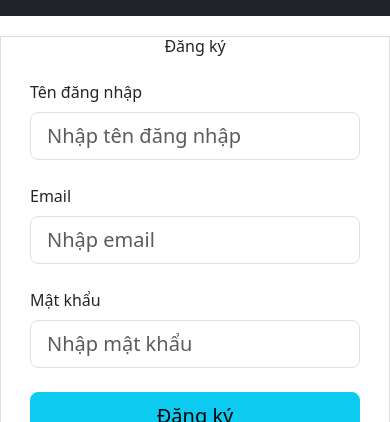
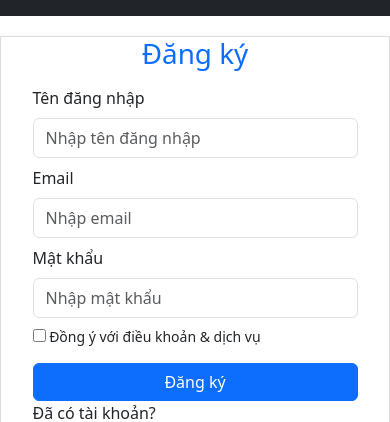
Before and after one commit to vikhoa911/Duan, a PHP site: page /index.php?act=dangky in a window 390 px wide. Shown: the top 422 px of the page. Run offline with PHP 8.4, Linux system fonts and the light colour scheme; some libraries are stand-ins or nearby versions.

Commit message:
sửa lại đăng nhập đăng ký và spct nam nữ

```diff
--- a/index.php
+++ b/index.php
@@ -30,21 +30,27 @@ if (isset($_GET['act']) && $_GET['act'] != "") {
                     $ten_dang_nhap = $_POST['ten_dang_nhap'];
                     $mat_khau = $_POST['mat_khau'];
                     $checkuser = check_user($ten_dang_nhap, $mat_khau);
+
                     if (is_array($checkuser)) {
                         $_SESSION['ten_dang_nhap'] = $checkuser;
                         header('Location:index.php');
                     } else {
-                    $thongbao = "Sai tài khoản hoặc mật khẩu ! <br> Bạn có thể đăng ký.";
+                        // Thêm thông báo lỗi với liên kết "Quên mật khẩu" và "Đăng ký"
+                        $thongbao = "Sai tài khoản hoặc mật khẩu! <br>
+                                    <a href='index.php?act=quenmatkhau'>Quên mật khẩu?</a> ";
                     }
                 }
                 include "views/dangnhap.php";
                 break;
 
+
         case 'thoat':
             session_destroy();
             header('Location:index.php');
             break;
-
+            case 'home2':
+                include "views/home2.php"; // Hiển thị trang "nam"
+                break;
         case 'nam':
             include "views/nam.php"; // Hiển thị trang "nam"
             break;
--- a/views/css/style.css
+++ b/views/css/style.css
@@ -242,21 +242,8 @@
     border-radius: 8px;
     box-shadow: 0px 4px 10px rgba(0, 0, 0, 0.1);
 }
-
-/* Đặt hình ảnh bên phải và chiếm nửa trang */
-.img-container {
-    overflow: hidden;
-    height: 565px;
-    margin: auto 0;
-}
-
-.img-container img {
-    max-width: 100%;
-    max-height: 100%;
-    object-fit: cover;
-    object-position: center;
+h1.text-center.text-primary.font-weight-bold.mb-4.fs-1 {
     margin-top: 20px;
-    margin-left: 20px;
 }
 
 @media (max-width: 768px) {
--- a/views/dangky.php
+++ b/views/dangky.php
@@ -1,29 +1,37 @@
 <?php
-// include "views/header.php"; ?>
+session_start();
+
+// Kiểm tra nếu người dùng đã đăng nhập, chuyển hướng về trang chủ
+if (isset($_SESSION['ten_dang_nhap'])) {
+    header('Location: index.php'); // Quay về trang chủ
+    exit();
+}
+?>
     <section class="Login1">
         <div class="container">
           <div class="row">
             <div class="col-md-6 d-flex align-items-center justify-content-center">
             <form action="/Duan/index.php?act=dangky" method="POST">
-                    <h3 class="text-center mb-4">Đăng ký</h3>
+            <h1 class="text-center text-primary font-weight-bold mb-3 fs-1">Đăng ký</h1>
+
                     <a href="/Duan/index.php?act=dangky"></a>
-                    <div class="form-outline mb-4">
+                    <div class="form-outline mb-2">
                         <label class="form-label" for="ten_dang_nhap">Tên đăng nhập</label>
-                        <input type="text" id="ten_dang_nhap" class="form-control form-control-lg" name="ten_dang_nhap" placeholder="Nhập tên đăng nhập" required/>
+                        <input type="text" id="ten_dang_nhap" class="form-control " name="ten_dang_nhap" placeholder="Nhập tên đăng nhập" required style="width: 325px; height: 40px;"/>
                     </div>
-                    <div class="form-outline mb-4">
+                    <div class="form-outline mb-2">
                         <label class="form-label" for="email">Email</label>
-                        <input type="email" name="email" id="email" class="form-control form-control-lg" placeholder="Nhập email" required/>
+                        <input type="email" name="email" id="email" class="form-control " placeholder="Nhập email" required style="width: 325px; height: 40px;"/>
                     </div>
-                    <div class="form-outline mb-4">
+                    <div class="form-outline mb-2">
                         <label class="form-label" for="mat_khau">Mật khẩu</label>
-                        <input type="password" name="mat_khau" id="mat_khau" class="form-control form-control-lg" placeholder="Nhập mật khẩu" required/>
+                        <input type="password" name="mat_khau" id="mat_khau" class="form-control " placeholder="Nhập mật khẩu" required style="width: 325px; height: 40px;"/>
                     </div>
-                    <button class="btn btn-info btn-lg btn-block w-100 mb-4" type="submit" name="dangky" value="1">Đăng ký</button>
-
-                    <p class="small">
+                    <p class="small mb-3">
                         <input type="checkbox" required> Đồng ý với điều khoản & dịch vụ
                     </p>
+                    <button class="btn btn-primary w-100" type="submit" name="dangky" value="1">Đăng ký</button>
+
                     <a href="index.php?act=dangnhap" class="text">Đã có tài khoản?</a>
                     <?php if (isset($thongbao)) echo $thongbao; ?>
 
@@ -31,8 +39,8 @@
 
             </div>
 
-            <div class="col-md-6 img-container">
-              <img src="/Duan/Duan/images/login.jpg" alt="Login image" class="img-fluid">
+            <div class="col-md-6 ">
+                <img src="https://img.freepik.com/free-vector/access-control-system-abstract-concept_335657-3180.jpg?t=st=1732821204~exp=1732824804~hmac=be2cc13bd020976d583fde03ab342652048615e990d268ef0729d492a79f17ab&w=740" alt="Login" class="img-fluid">
             </div>
           </div>
         </div>
--- a/views/header.php
+++ b/views/header.php
@@ -23,6 +23,9 @@
             <div class="collapse navbar-collapse" id="navbarNav">
                 <ul class="navbar-nav me-auto">
                     <li class="nav-item">
+                    <a class="nav-link" href="index.php"><i class="fas fa-home"></i> Trang chủ</a>
+                    </li>
+                    <li class="nav-item">
                         <a class="nav-link" href="index.php?act=nam">NAM</a>
                     </li>
                     <li class="nav-item">
@@ -31,18 +34,15 @@
                     <li class="nav-item">
                         <a class="nav-link" href="index.php?act=khac">KHÁC</a>
                     </li>
-                    <li class="nav-item">
-                        <a class="nav-link" href="index.php">TRANG CHỦ</a>
-                    </li>
                 </ul>
-                <ul class="navbar-nav">
+                <!-- <ul class="navbar-nav">
                     <li class="nav-item">
                         <form action="index.php?act=sanpham" method="post">
                             <input type="text" class="form-control" name="kyw" placeholder="Tìm kiếm sản phẩm...">
                             <input type="submit" class="btn btn-primary" name="timkiem" value="Tìm kiếm">
                         </form>
                     </li>
-                </ul>
+                </ul> -->
                 <ul class="navbar-nav">
                     <?php
                     if (isset($_SESSION['ten_dang_nhap'])) {
```
Also changed, not shown: views/dangnhap.php (+17 -10 lines), views/khac.php (+8 -5 lines), views/nu.php (+10 -7 lines), images/1.jfif (added), images/112720108_3164958733623431_969788603868940068_n.jpg (added). Lines whose indentation alone changed are shown as unchanged.
